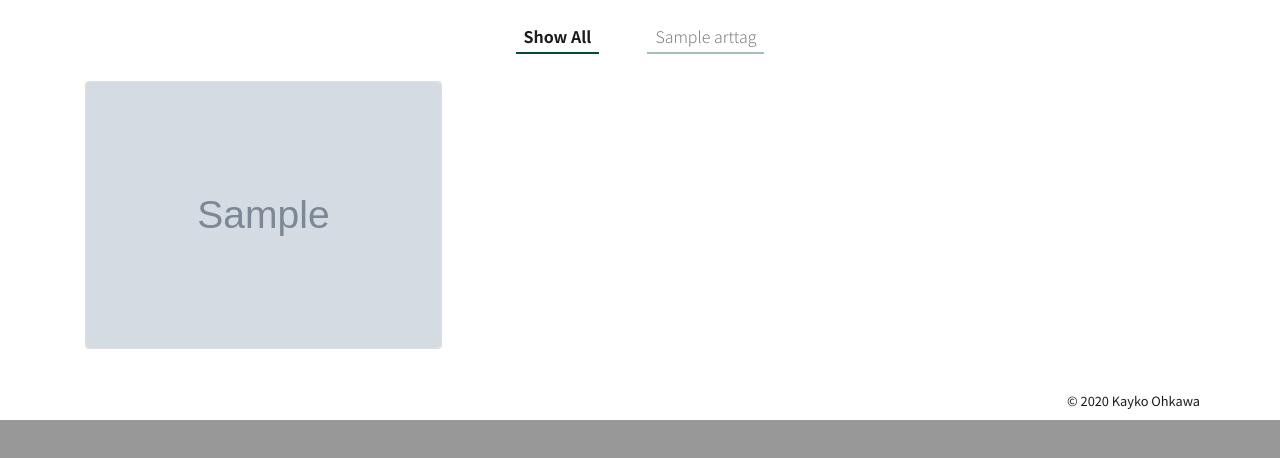
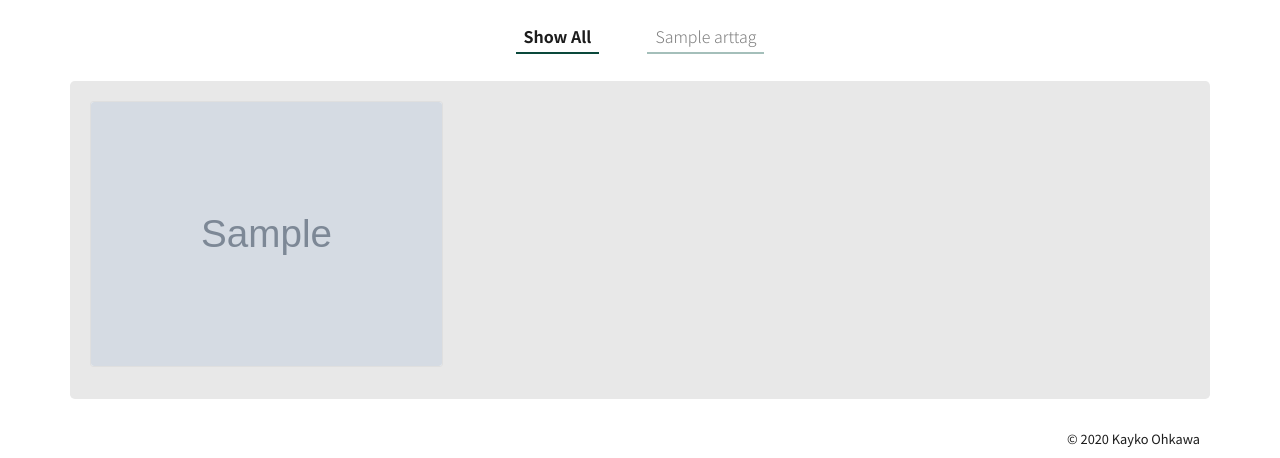
Before and after one commit to halfriver/Portfolio-Site, a Django app: page /art/ in a window 1280 px wide. Shown: the part 500-958 px from the top of the page. Before the commit the page ends 920 px from the top, so only its background shows below. Run offline with Django 3.2, Linux system fonts and the light colour scheme; tables that the repository leaves empty hold one stand-in row (values such as "Sample post"); grey boxes marked "Sample" are stand-in pictures; some libraries are stand-ins or nearby versions.

Commit message:
column breakpoints and background

```diff
--- a/art/templates/gallery.html
+++ b/art/templates/gallery.html
@@ -48,7 +48,7 @@
 {% endblock %}
 
 {% block content %}
-<div class="container">
+<div class="container gallery">
   <div class="tab-bar">
     <ul class="nav nav-pills justify-content-center" id="pills-tab" role="tablist">
       <li class="nav-item">
@@ -67,9 +67,9 @@
         {% for artpiece in all %}
           <div class="card">
             <img class="card-img" src="{% get_media_prefix %}{{artpiece.image}}" alt="Card image">
-            <div class="card-img-overlay" data-description="{{artpiece.description}}" hidden>
-              <div class="row h-100 align-items-center">
-                <div class="col">
+            <div class="card-img-overlay" hidden>
+              <div class="row h-100 align-items-center justify-content-center">
+                <div class="col-md-6 card-overlay">
                   <div class="row card-title d-flex justify-content-center">
                     {{artpiece.name}}
                   </div>
@@ -91,9 +91,9 @@
               {% for artpiece in value %}
                 <div class="card">
                   <img class="card-img" src="{% get_media_prefix %}{{artpiece.image}}" alt="Card image">
-                  <div class="card-img-overlay" data-description="{{artpiece.description}}" hidden>
-                    <div class="row h-100 align-items-center">
-                      <div class="col">
+                  <div class="card-img-overlay" hidden>
+                    <div class="row h-100 align-items-center justify-content-center">
+                      <div class="col-md-6 card-overlay">
                         <div class="row card-title d-flex justify-content-center">
                           {{artpiece.name}}
                         </div>
--- a/static/css/art.css
+++ b/static/css/art.css
@@ -26,6 +26,16 @@
   border-bottom: 2px solid #0a483b;
 }
 
+.gallery {
+  padding: 0px;
+}
+
+.tab-pane {
+  background-color: #e8e8e8;
+  padding: 1.25rem;
+  border-radius: 0.3rem;
+}
+
 .tab-body {
   font-size: 1rem;
 }
@@ -41,13 +51,39 @@
   width: 100%;
 }
 
-/* .card:hover {
-  cursor: pointer;
-} */
+@media (min-width: 34em) {
+    .card-columns {
+        -webkit-column-count: 1;
+        -moz-column-count: 1;
+        column-count: 1;
+    }
+}
+
+@media (min-width: 48em) {
+    .card-columns {
+        -webkit-column-count: 2;
+        -moz-column-count: 2;
+        column-count: 2;
+    }
+}
+
+@media (min-width: 62em) {
+    .card-columns {
+        -webkit-column-count: 3;
+        -moz-column-count: 3;
+        column-count: 3;
+    }
+}
 
 .card:hover .card-img {
-  opacity: 0.3;
-  transition: .75s ease;
+  opacity: 0.6;
+  transition: .5s ease;
+}
+
+.card-overlay {
+  background-color: #e8e8e8;
+  padding: 1rem;
+  border-radius: 0.3rem;
 }
 
 .card-title {
--- a/static/css/override.css
+++ b/static/css/override.css
@@ -87,7 +87,7 @@ div {
 }
 
 nav {
-  background-color: rgba(0, 0, 0, 0.35);
+  background-color: rgba(0, 0, 0, 0.45);
   width: 100%;
   padding: 15px 0px !important;
   position: fixed !important;
@@ -113,7 +113,7 @@ nav {
 }
 
 .navbar-collapse.in {
-  background-color: rgba(0, 0, 0, 0.35);
+  background-color: rgba(0, 0, 0, 0.45);
 }
 
 #avatar {
```
